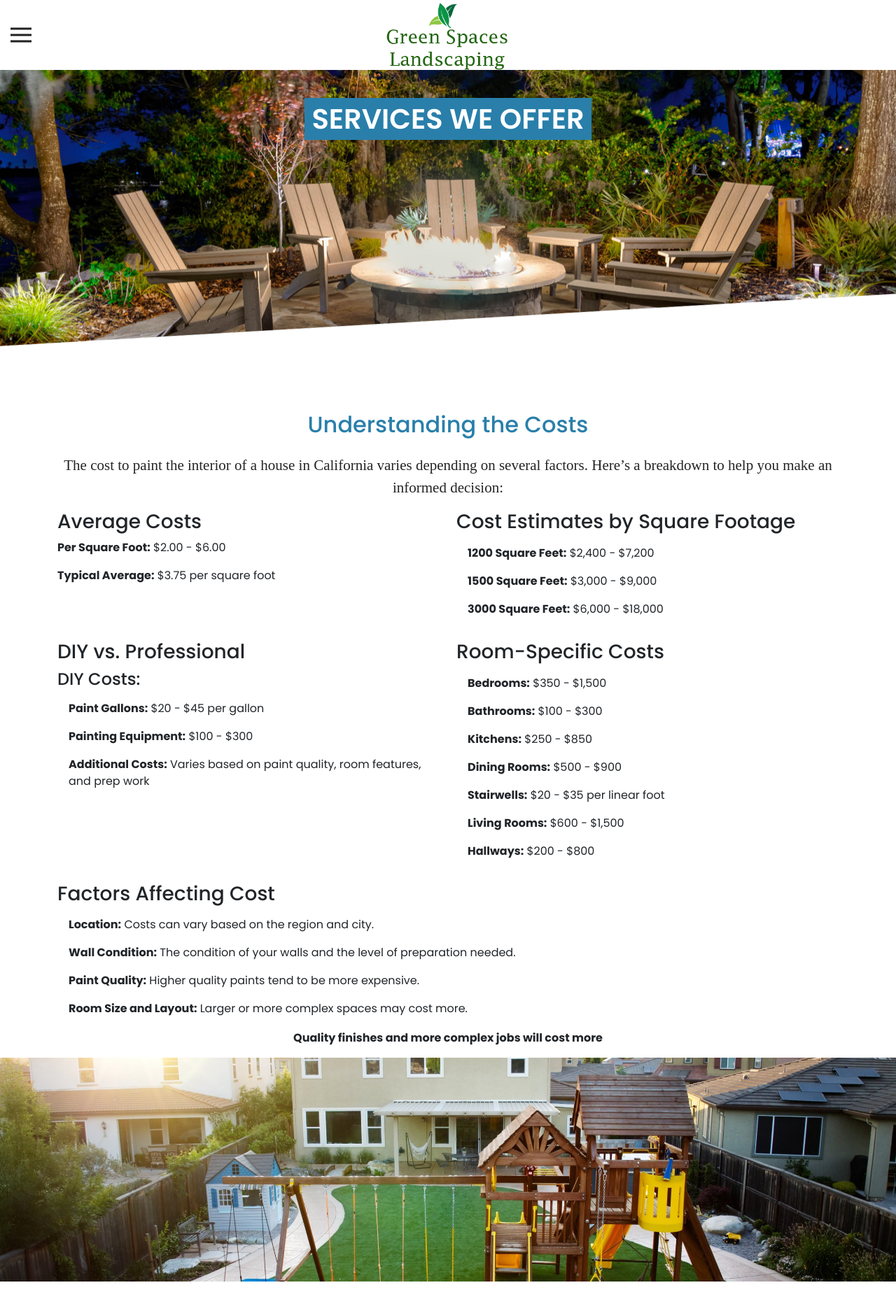
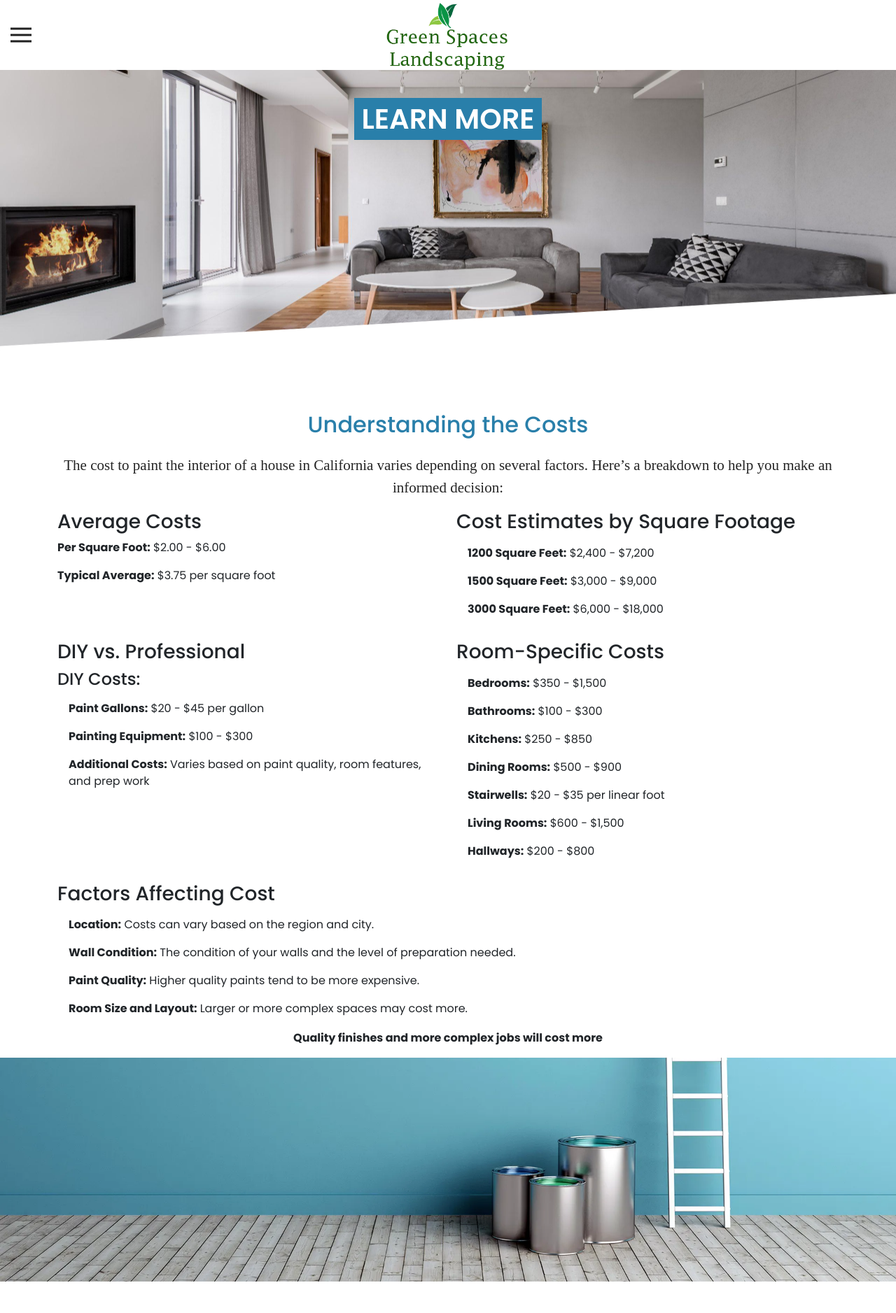
Before and after one commit to Camwp/arpainting, a plain HTML site: page learnmore.html in a window 1280 px wide. Shown: the top 1877 px of the page at 70% size. Drawn offline with nearby package versions, Linux system fonts and the light colour scheme.

Commit message:
fix and form

```diff
--- a/learnmore.html
+++ b/learnmore.html
@@ -49,9 +49,9 @@
     </header>
 
     <section id="img-Header" alt="services we offer"
-        style="background-image: url('images/services/servicesheader1.jpg');">
+        style="background-image: url('images/services/shutterstock_717657694-scaled.jpg');">
         <div>
-            <p>SERVICES WE OFFER</p>
+            <p>LEARN MORE</p>
             <img id="header-border" alt="header-border" src="images/common/headerbordertest.png">
         </div>
     </section>
@@ -144,8 +144,8 @@
 
     <section id="split-image">
         <div>
-            <img src="images/services/DJI_0068.jpeg" style=" background-position: center bottom;"
-                alt="Painting Example">
+            <img src="images/services/best-wall-paint-amazon.webp"
+                style=" background-position: bottom !important; object-position: bottom;" alt="Painting Example">
         </div>
     </section>
 
```
Also changed, not shown: images/services/best-wall-paint-amazon.webp (added), images/services/shutterstock_717657694-scaled.jpg (added).
